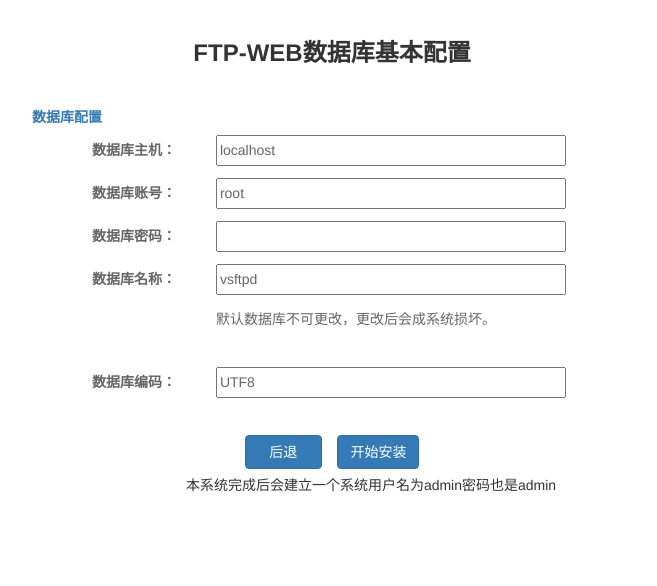
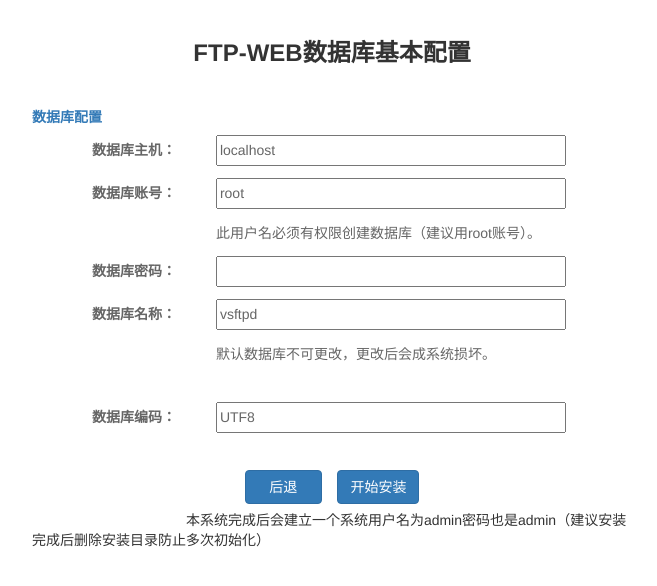
Before and after one commit to jacky-di/vsftp-web, a PHP site: page /install/index.php?step=2 in a window 1280 px wide. Shown: the top 586 px of the page, without its empty margins (308-965 px from the left). Run offline with PHP 8.4, Linux system fonts and the light colour scheme.

Commit message:
edit txt

```diff
--- a/install/index.php
+++ b/install/index.php
@@ -28,7 +28,7 @@ foreach($a as $b){ //遍历数组
 $c=$b.";"; //分割后是没有“;”的，因为SQL语句以“;”结束，所以在执行SQL前把它加上
 mysql_query($c); //执行SQL语句
 } }
-			$myfile = fopen("../db.php", "w") or die("Unable to open file!");
+			$myfile = fopen("../db.php", "w") or die("当前目录不可写或文件已占用");
 					//创建项目的配置文件
 					$config ="<?php
 							mysql_connect('".$_POST['db_host']."','".$_POST['db_user']."','".$_POST['db_pwd']."');
@@ -123,6 +123,10 @@ $step = isset($_GET['step']) ? $_GET['step'] : 1;
 									<input type="text" class="input-xlarge" name="db_user" id="db_user" value="root" placeholder="" style="width:350px;"/>
 								</p>
 								<p>
+									<label style="width:150px;"></label>
+									<font>此用户名必须有权限创建数据库（建议用root账号）。</font>
+								</p>
+								<p>
 									<label style="width:150px;">数据库密码：</label>
 									<input type="text" class="input-xlarge" name="db_pwd" id="db_pwd" value="" placeholder="" style="width:350px;"/>
 								</p>
@@ -155,7 +159,7 @@ $step = isset($_GET['step']) ? $_GET['step'] : 1;
 					</form>
 					<p>
 									<label style="width:150px;"></label>
-									<font>本系统完成后会建立一个系统用户名为admin密码也是admin</font>
+									<font>本系统完成后会建立一个系统用户名为admin密码也是admin（建议安装完成后删除安装目录防止多次初始化）</font>
 								</p>
 				</div>
 			<?php }?>
```
Also changed, not shown: admin.php (+0 -7 lines), 1 other file.
